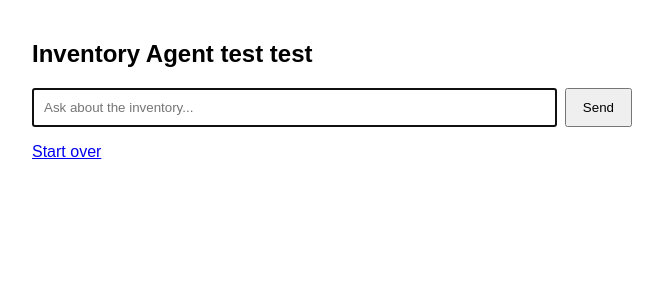
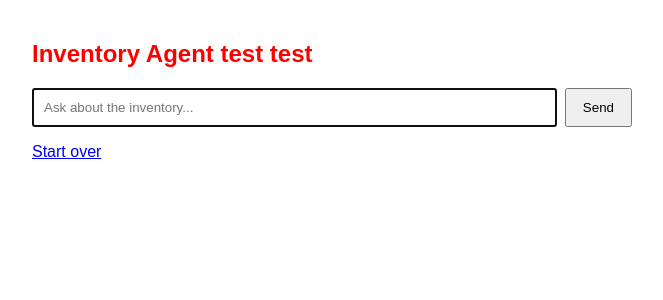
Before and after one commit to saharr06/assignment6, a Django app: page / in a window 1280 px wide. Shown: the top 300 px of the page, without its empty margins (308-971 px from the left). Run offline with Django 5.2, Linux system fonts and the light colour scheme.

Commit message:
change title

```diff
--- a/chat/templates/chat.html
+++ b/chat/templates/chat.html
@@ -14,7 +14,7 @@
 </head>
 <body>
 
-<h2>Inventory Agent test test</h2>
+<h2><font color=red>Inventory Agent test test</font></h2>
 
 {% for message in history %}
     <div class="msg {{ message.role }}">{{ message.text }}</div>
```
